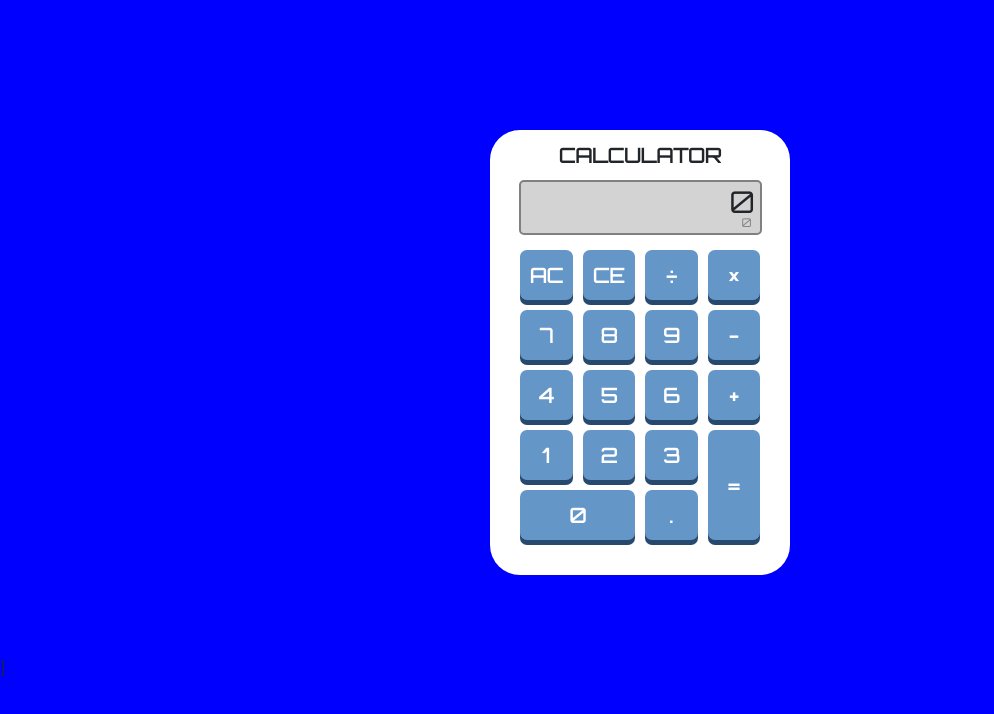
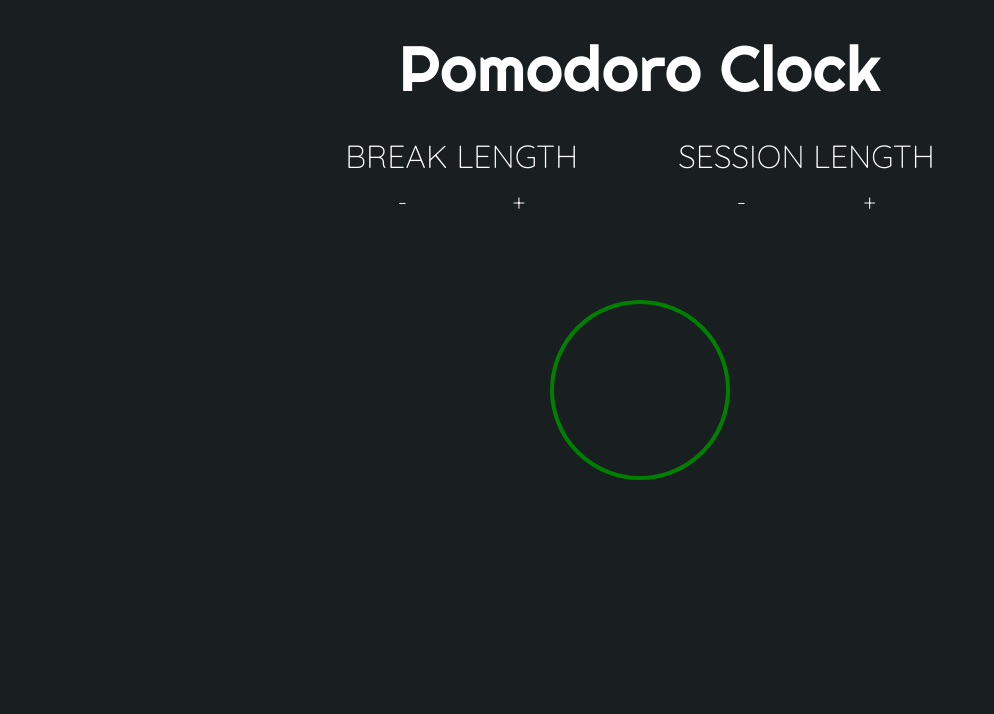
Before and after one commit to nthnmillar/pomodoro-react, a React (Create React App) app: page / in a window 1280 px wide. Shown: the top 714 px of the page, without its empty margins (0-994 px from the left). Built offline with nearby package versions, Linux system fonts and the light colour scheme.

Commit message:
Laid out base jsx/html

```diff
--- a/public/index.html
+++ b/public/index.html
@@ -24,7 +24,7 @@
       work correctly both with client-side routing and a non-root public URL.
       Learn how to configure a non-root public URL by running `npm run build`.
     -->
-    <title>Calculator</title>
+    <title>Pomodoro Clock</title>
   </head>
   <body>
     <noscript>You need to enable JavaScript to run this app.</noscript>
--- a/src/App.js
+++ b/src/App.js
@@ -1,3 +1,82 @@
+import React from 'react';
+import 'bootstrap';
+
+
+const BreakLength = () => {
+  return (
+    <div className = "choiceDiv text-center">
+      <h2 id ="break-label">BREAK LENGTH</h2>
+      <div className = "selectDiv">
+        <button onClick="" id ="break-decrement">-</button>
+        <p id="break-length"/>
+        <button onClick="" id ="break-increment">+</button>
+      </div>
+    </div>
+  )
+}
+
+
+const SessionLength = () => {
+  return (
+    <div className = "choiceDiv text-center">
+      <h2 id ="session-label">SESSION LENGTH</h2>
+      <div className = "selectDiv">
+        <button onClick="" id ="session-decrement">-</button>
+        <p id="break-length"/>
+        <button onClick="" id ="session-increment">+</button>
+      </div>
+    </div>
+  )
+}
+
+const TimeLabel = () => {
+  return (
+    <>
+      <span id="timer-label"></span>
+    </>
+  )
+}
+
+const Time = () => {
+  return (
+    <>
+       <span id="time-left"></span>
+    </>
+    )
+}
+
+const PieButton = () => {
+  return (
+    <>
+      <button id="start_stop" onClick="">
+        <div className="pie degree"/>
+      </button>
+    </>
+    )
+}
+
+const App = () =>{
+  return (
+      <div className= "container">
+        <h1 className="text-center">Pomodoro Clock</h1>
+          <div className= "text-center" id="options">
+            <BreakLength/>
+            <SessionLength/>
+          </div>
+          <div className= "text-center">
+            <TimeLabel/>
+            <br/>
+            <Time/>
+          </div>
+          <PieButton/>
+      </div>
+    )
+}
+
+export default App;
+
+
+/*
 import React from 'react';
 import 'bootstrap';
 import { Provider, connect } from 'react-redux';
@@ -81,3 +160,5 @@ const App = () =>{
 }
 
 export default App;
+
+*/
--- a/src/style.scss
+++ b/src/style.scss
@@ -1,14 +1,14 @@
 @import '~bootstrap/scss/bootstrap.scss';
-@import url(https://fonts.googleapis.com/css?family=Orbitron);
+@import url(https://fonts.googleapis.com/css?family=Righteous);
+@import url(https://fonts.googleapis.com/css?family=Quicksand:300,400,500,700);
 
-$body-bg:blue;
-$font-text: 'Orbitron', sans-serif;
-$h1-color:#5c9ac9;
+$body-bg:#191e20;
+$font-color:#fff;
+$font-text: 'Quicksand', sans-serif;
 $calc-base:#fff;
 $display:lightgrey;
 $display-border:grey;
-$h2-color:#b07a60;
-$font-color:#8fbbc4;
+
 $btn:#6496c8;
 $btn-text:#fff;
 $btn-shadow:#27496d;
@@ -18,98 +18,74 @@ $disString: #848484;
 
 body{
     background:$body-bg;
-}
-
-#calcBase{
-    margin-top:130px;
-    margin-bottom:80px;
-    background:$calc-base;
-    height:445px;
-    width:300px;
-    border-radius:30px;
-}
-
-#padDiv{
-    height:390px;
-    width:250px;
-    margin:auto;
-}
-
-h1,p,button {
-    font-family: $font-text;
+    color:$font-color;
 }
 
 h1{
-    padding-top:14px;
-    padding-bottom:4px;
-    font-size:20px;
-    font-weight:bold;
+    margin-top:30px;
+    margin-bottom:30px;
+    font-family:'Righteous', sans-serif;
+    font-size:4em;
 }
 
-#screen{
-    background: $display;
-    width:243px;
-    height:55px;
-    margin: 0px auto 10px auto;
-    border-radius:5px;
-    border-style:solid;
-    border-width:2px;
-    border-color:$display-border;
+h2,p,button {
+    font-family: $font-text;
+    font-weight:300;
+    color: $font-color;
 }
 
-p{
-    font-size:30px;
+#options{
+    display:flex;
+    justify-content:center;
 }
 
-#display{
-    padding-bottom:0px;
-    margin-bottom:0px;
-    padding-right:5px;
-    height: 39px;
-    line-height: 1.3;
-}
-#disString{
-    padding-top:0px;
-    padding-right:8px;
-    margin-top:0px;
-    line-height:4px;
-    font-size:12px;
-    color:$disString;
+
+.choiceDiv{
+    padding:0px 50px 10px 50px;
 }
 
-button{
-    float:left;
-    margin: 5px 5px 5px 5px;
-    padding: 5px 0px 5px 0px;
-    height:50px;
-    width:52.5px;
-    line-height:1px;
-    font-weight:bold;
-    font-size:20px;
+.selectDiv{
+    display:flex;
+    justify-content:space-between;
+    align-items:center;
+    font-size:1.5em;
+}
+
+button,button:focus{
+    margin:auto;
+    border:none;
+    background:none;
     appearance: none;
     box-shadow:none;
-    border-radius:0;
-    color: $btn-text;
-    background-color:$btn ;
-    border: none;
-    border-radius: 7px;
-    box-shadow: 0 5px $btn-shadow;
-}
-
-button:active{
-    box-shadow: 0 0px $btn-shadow;
-    transform: translateY(5px);
-}
-
-button:focus {
     outline:none;
 }
 
-#zero{
-    width: 115px;
+#timer-label{
+    font-size:2em;
 }
 
-#equals{
-    float:right;
-    height:110px;
+#time-left{
+    font-size:2em;
 }
+
+#start_stop{
+    display: block;
+    position: relative;
+    margin: 20px auto 20px auto;
+}
+
+.pie{
+    width: 180px;
+    height: 180px;
+    border-radius: 50%;
+    background-color: green;
+    border-width:4px;
+    border-style:solid;
+    border-color:green;
+ }
+
+.degree{
+      background-image:
+        linear-gradient(90deg, transparent 50%, $body-bg 50%),
+        linear-gradient(90deg, $body-bg 50%, transparent 50%);
+}
```
